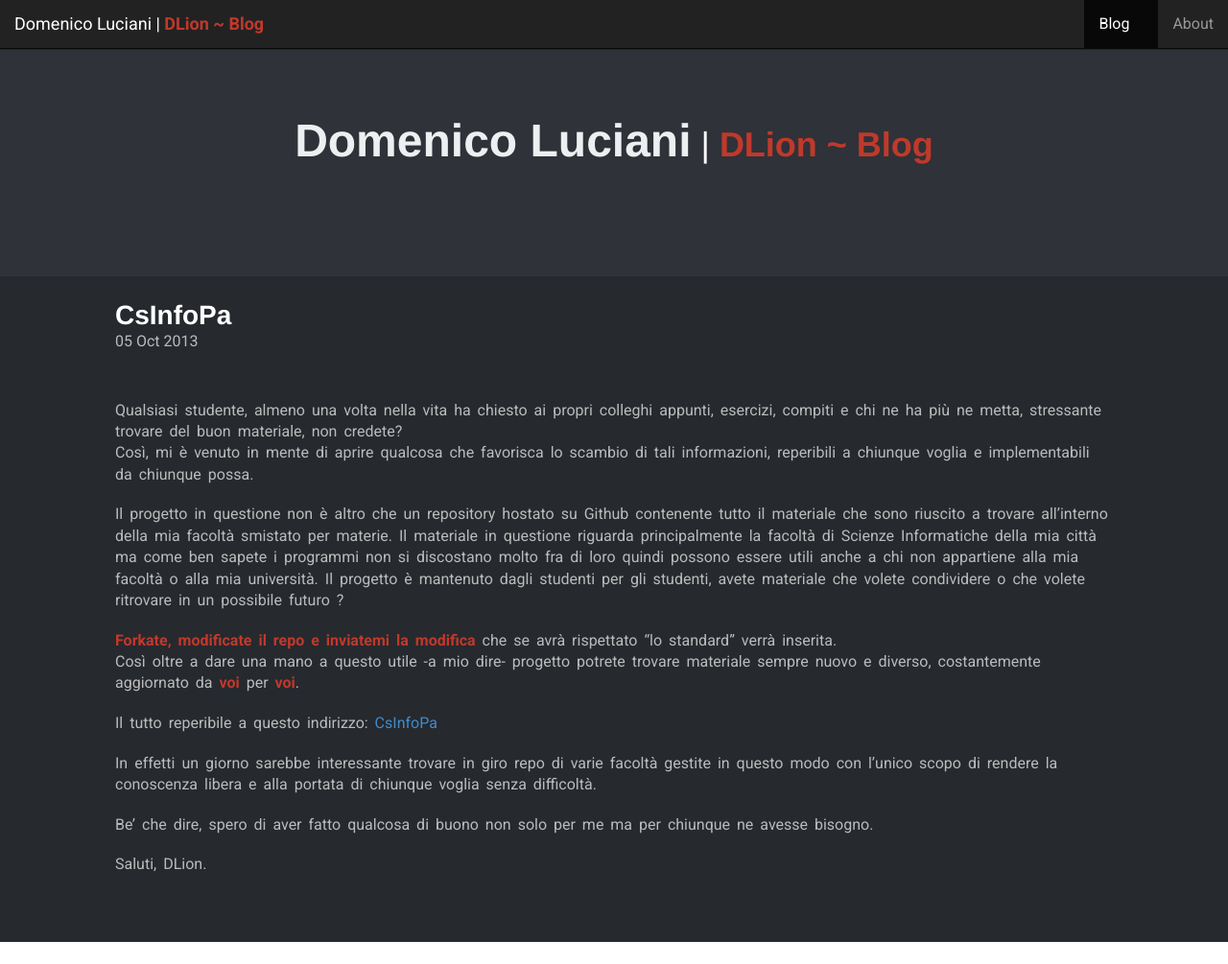
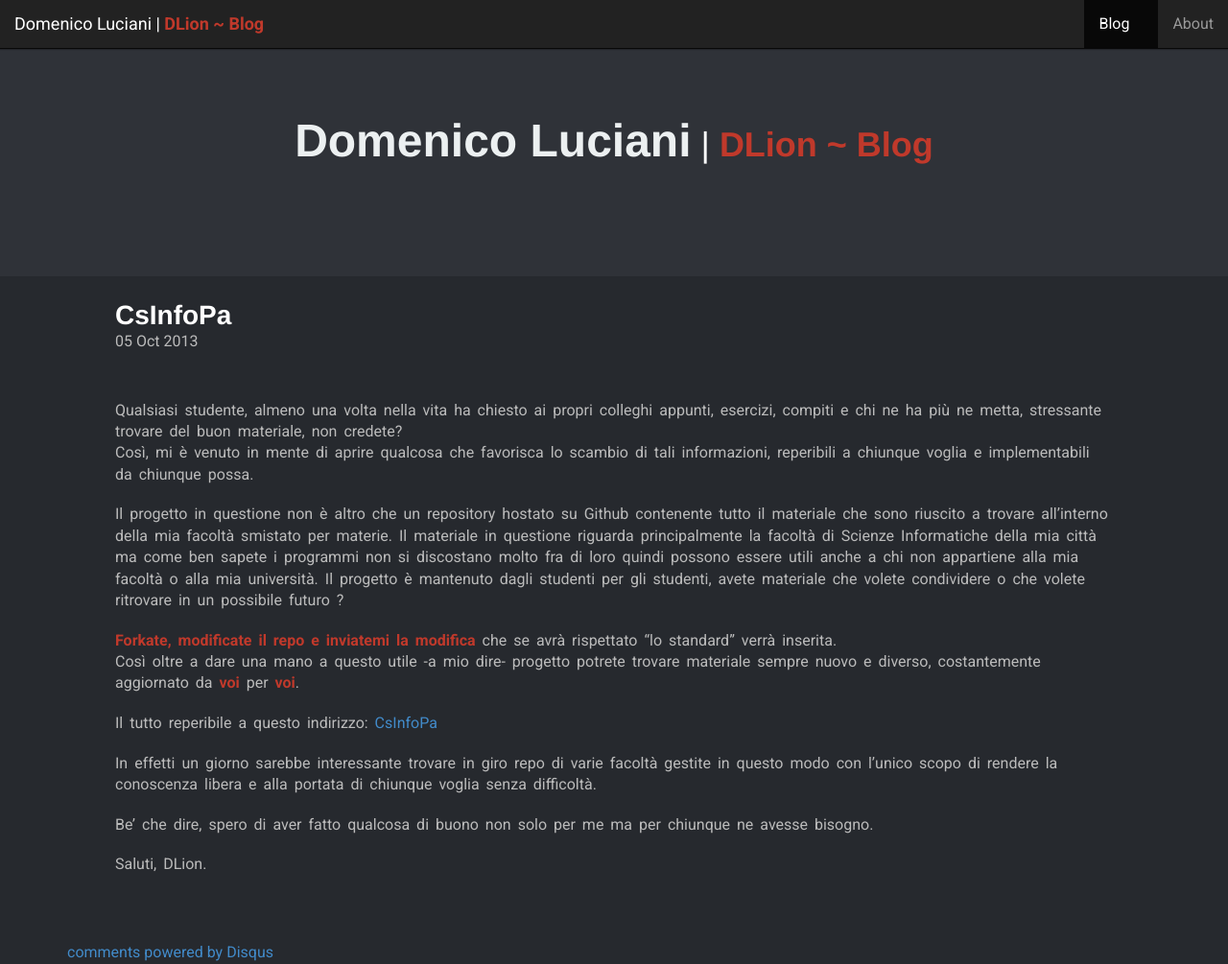
Before and after one commit to dlion/dlion.github.io, a Jekyll site: the page built from _posts/2013-10-05-csinfopa.md, in a window 1280 px wide and 1005 px high. Shown: the whole window at 96% size. Built offline with Jekyll 4.4.1, drawn with Linux system fonts in a browser that asks for light colours; Markdown is read by kramdown in place of the engine named in the settings; comment, search, counter and statistics services are not loaded; some of the changed lines change nothing that is shown.

Commit message:
Added disqus

```diff
--- a/_layouts/post.html
+++ b/_layouts/post.html
@@ -48,6 +48,20 @@
             <div class="content">
               {{content}}
             </div>
+            <div id="disqus_thread"></div>
+            <script type="text/javascript">
+              /* * * CONFIGURATION VARIABLES: EDIT BEFORE PASTING INTO YOUR WEBPAGE * * */
+              var disqus_shortname = 'dlion'; // required: replace example with your forum shortname
+
+              /* * * DON'T EDIT BELOW THIS LINE * * */
+              (function() {
+                var dsq = document.createElement('script'); dsq.type = 'text/javascript'; dsq.async = true;
+                dsq.src = '//' + disqus_shortname + '.disqus.com/embed.js';
+                (document.getElementsByTagName('head')[0] || document.getElementsByTagName('body')[0]).appendChild(dsq);
+              })();
+            </script>
+            <noscript>Please enable JavaScript to view the <a href="http://disqus.com/?ref_noscript">comments powered by Disqus.</a></noscript>
+            <a href="http://disqus.com" class="dsq-brlink">comments powered by <span class="logo-disqus">Disqus</span></a>
           </div>
         </div>
     </body>
```
